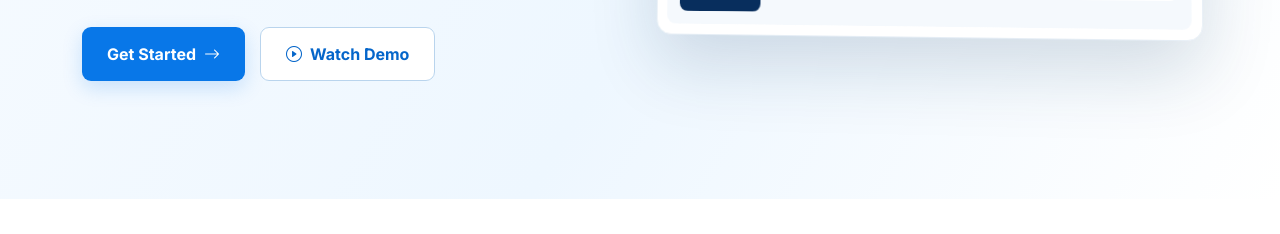
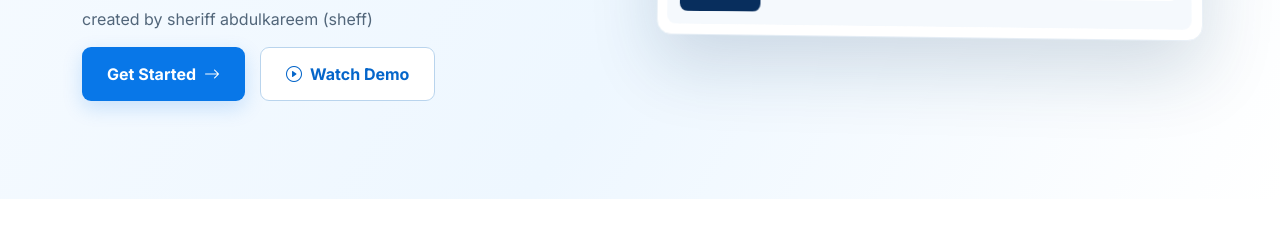
Before and after one commit to sheriffabdulkareem/-MY-SCHOOL-OS, a website: page index.html in a window 1280 px wide. Shown: the part 566-800 px from the top of the page. Drawn offline with nearby package versions, Linux system fonts and the light colour scheme.

Commit message:
Update index.html

```diff
--- a/index.html
+++ b/index.html
@@ -71,6 +71,10 @@
                     <p class="hero-description">
                         Helping schools save time, stay organized, and build a better future for every student.
                     </p>
+                <p> created by sheriff abdulkareem (sheff)</p>
+
+
+
 
                     <div class="hero-buttons">
                         <a href="register.html" class="primary-btn">
```
